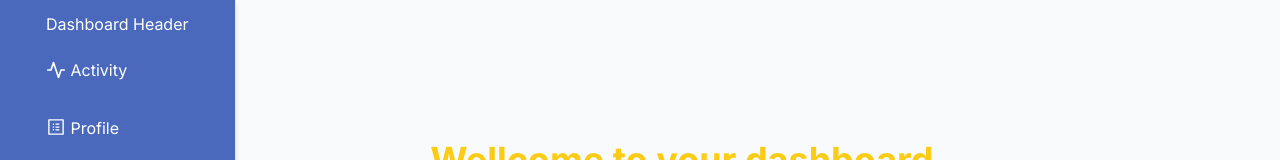
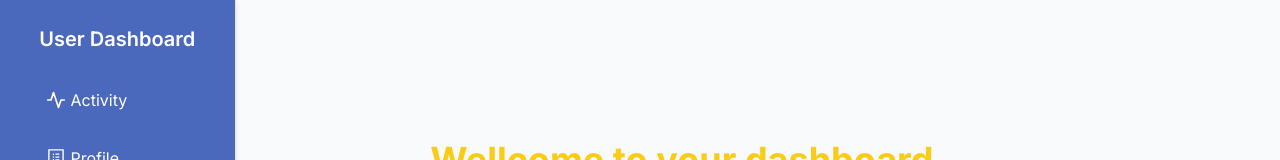
Before and after one commit to Naymul-NN/Schedulemeet-client, a Next.js app: page /dashboard in a window 1280 px wide. Shown: the top 160 px of the page. Built offline with nearby package versions, Linux system fonts and the light colour scheme; no server answers; sample sign-in values are in the browser's storage.

Commit message:
profile page

```diff
--- a/src/app/dashboard/layout.jsx
+++ b/src/app/dashboard/layout.jsx
@@ -19,7 +19,7 @@ const DashboardLayout = ({ children }) => {
           isSidebarActive ? " left-[0] " : " left-[-100%] "
         }  md:left-0  px-4 xmd:px-5  bg-[#4a69bd] border-r-[1px] shadow-md text-white duration-200 z-[20] `}>
         <header>
-          <h1 className="py-3 text-center ">Dashboard Header</h1>
+          <h1 className="py-6 text-center text-[20px] font-semibold">User Dashboard</h1>
         </header>
         <nav>
           <ul className="navbarsStyles px-4   ">
```
